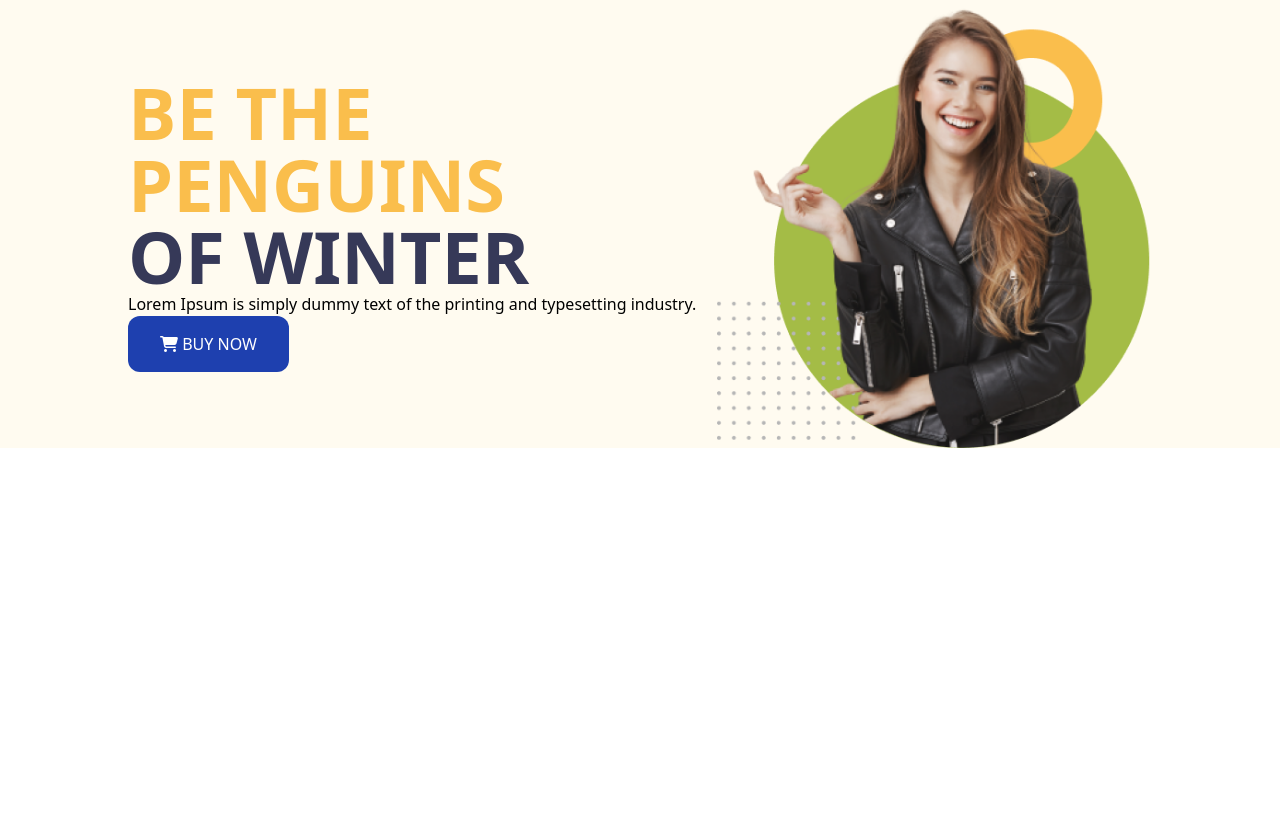
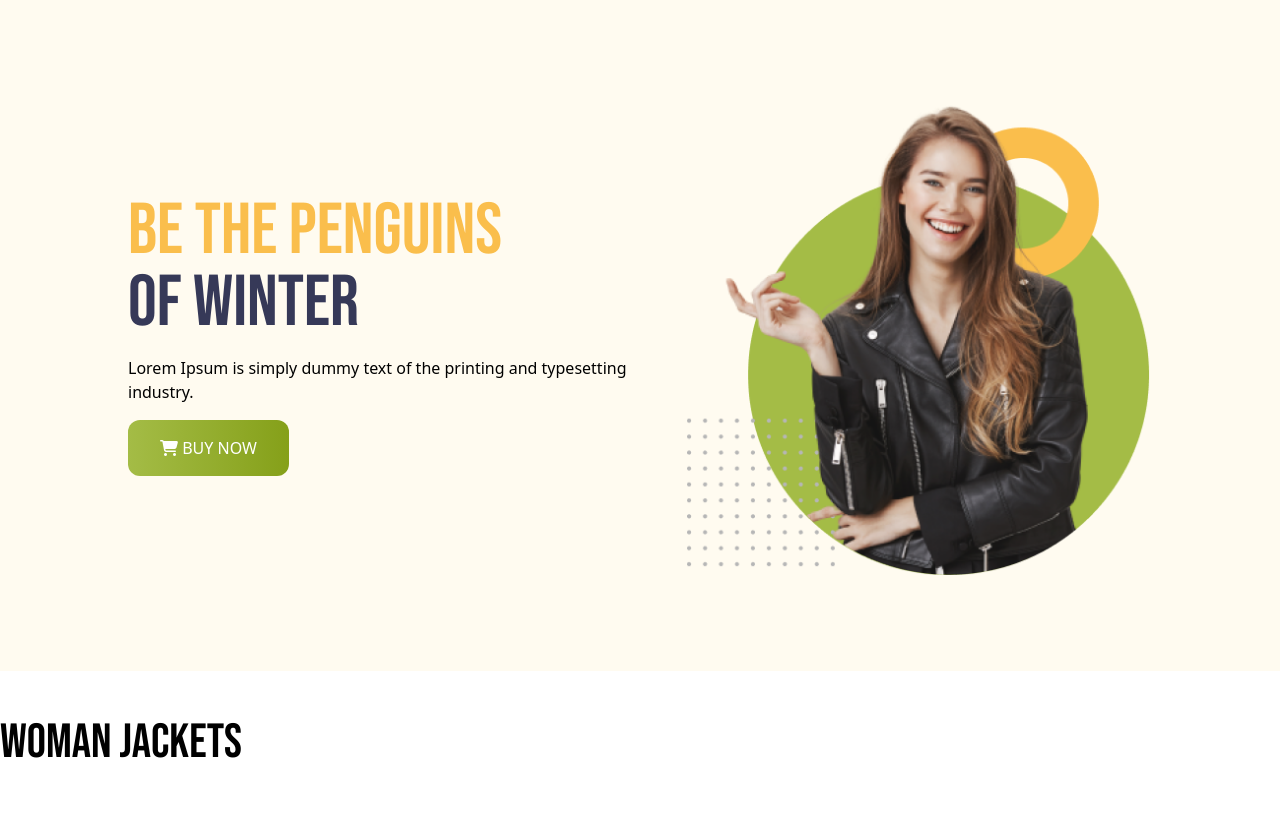
Before and after one commit to ehisawesome/PenguineFashion, a plain HTML site: page index.html in a window 1280 px wide. Drawn offline with nearby package versions, Linux system fonts and the light colour scheme.

Commit message:
Completed Banner Section

```diff
--- a/index.html
+++ b/index.html
@@ -5,29 +5,39 @@
     <meta name="viewport" content="width=device-width, initial-scale=1.0">
     <title>PenguineFashion</title>
     <script src="https://kit.fontawesome.com/126b1ccb21.js" crossorigin="anonymous"></script>
+    <link rel="preconnect" href="https://fonts.googleapis.com">
+    <link rel="preconnect" href="https://fonts.gstatic.com" crossorigin>
+    <link href="https://fonts.googleapis.com/css2?family=Bebas+Neue&display=swap" rel="stylesheet">
     <script src="https://cdn.tailwindcss.com"></script>
+    <style>
+        .font-bebas{
+            font-family: 'Bebas Neue', sans-serif;
+        }
+    </style>
 </head>
 <body>
-    <header class="bg-[#FFFBF0] px-32">
+    <header class="bg-[#FFFBF0] md:px-32 px-4 py-24">
         <!-- Nav Section -->
         <nav>
 
         </nav>
         <!-- Banner Section -->
-        <div class="flex justify-between items-center">
-            <div>
-                <h1 class="text-7xl text-[#FABE4C] uppercase font-semibold">Be the Penguins<br><span class="text-[#363958]">of Winter</span></h1>
+        <div class="flex flex-col md:flex-row justify-between items-center">
+            <div class="space-y-4">
+                <h1 class="text-7xl text-[#FABE4C] uppercase  font-bebas">Be the Penguins<br><span class="text-[#363958]">of Winter</span></h1>
                 <p>Lorem Ipsum is simply dummy text of the printing
                     and typesetting industry.</p>
-                <button class="uppercase py-4 px-8 bg-blue-800 rounded-xl text-white font-medium"><i class="fa-solid fa-cart-shopping"></i> Buy Now</button>
+                <button class="uppercase py-4 px-8 bg-blue-800 rounded-xl text-white font-medium bg-gradient-to-r from-[#A4BC46] to-[#85A019]"><i class="fa-solid fa-cart-shopping"></i> Buy Now</button>
             </div>
             <div>
                 <img src="./images/model.png" alt="">
             </div>
         </div>
     </header>
-    <main>
-
+    <main class="max-w-7xl mx-auto">
+        <section class="py-12">
+            <h3 class="text-5xl font-bebas">Woman Jackets</h3>
+        </section>
     </main>
     <footer>
 
```
